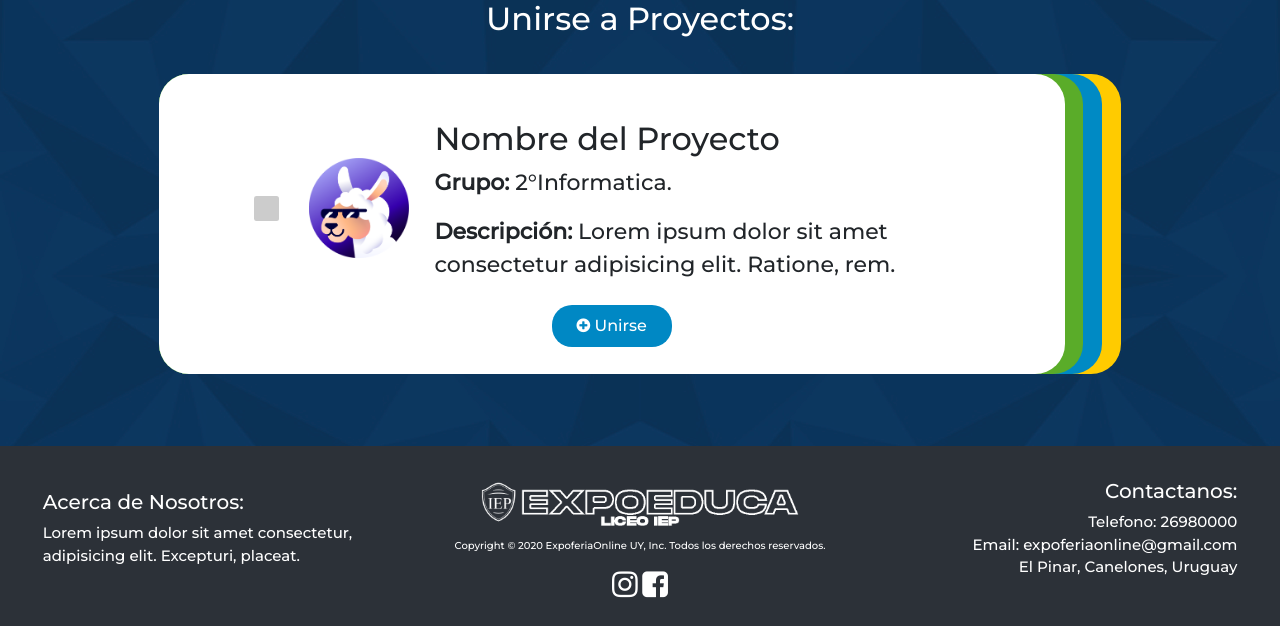
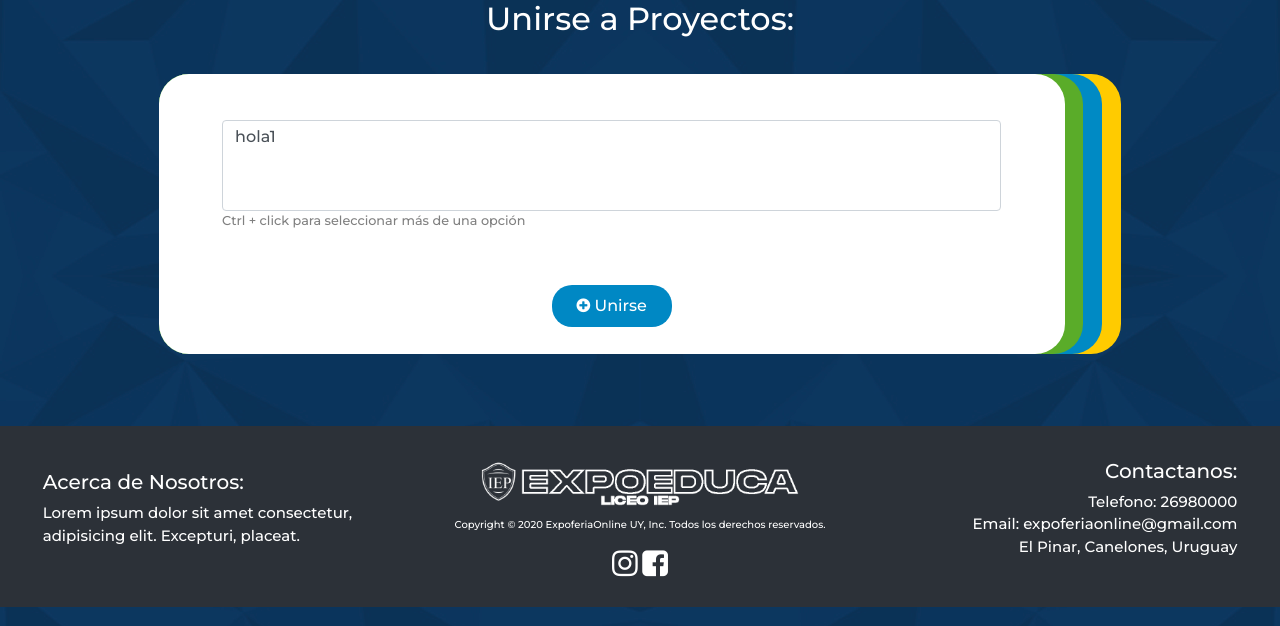
Before and after one commit to JuaniiAndresM/ExpoferiaOnline, a PHP site: page /Proyectos/UnirseProyectos.html in a window 1280 px wide. Shown: the part 124-750 px from the top of the page. Run offline with PHP 8.4, Linux system fonts and the light colour scheme; some libraries are stand-ins or nearby versions.

Commit message:
UnirseProyectos pero mas practico

```diff
--- a/Proyectos/UnirseProyectos.html
+++ b/Proyectos/UnirseProyectos.html
@@ -40,38 +40,12 @@
               <div class="Proyecto">
                 <div class="Tabla">
                   <form action="/ExpoferiaOnline/index.html">
-                  <!-- Esto es igresado por el JS con la información de la BD -->
-                  <label class="chk-opt-child">
-                    <div class="listProyectoUnirse">
-                      <div class="checkForm">
-                        <div style="width: 100%">
-                          <input
-                            type="checkbox"
-                            id="check1"
-                            name="option1"
-                            value="something"
-                          />      <!-- La id tiene que ser única para cada checkbox (la id es el valor de una variable que se suma con una repetitiva) -->
-                          <span class="checkmark"></span>
-                        </div>
-                      </div>
-                      <div class="listFoto">
-                        <img
-                          class="FotoLista"
-                          src="/ExpoferiaOnline/img/user.png"
-                        />
-                      </div>
-                      <hr id="LineaMobileProyecto" />
-                      <div class="textoLista">
-                        <h2>Nombre del Proyecto</h2>
-                        <p><b>Grupo:</b> 2°Informatica.</p>
-                        <p>
-                          <b>Descripción:</b> Lorem ipsum dolor sit amet
-                          consectetur adipisicing elit. Ratione, rem.
-                        </p>
-                      </div>
+                    <div class="sel-unirProy">
+                      <select name="proyectos" id="proyectos" class="form-control" multiple required>
+                        <option>hola1</option>
+                      </select>
+                      <p class="guide">Ctrl + click para seleccionar más de una opción</p>
                     </div>
-                  </label>
-                    <!-- Hasta acá -->
                     <button type="submit">
                       <i class="fa">&#xf055;</i> Unirse
                     </button>
--- a/css/styles.css
+++ b/css/styles.css
@@ -1533,3 +1533,11 @@ footer .Facebook {
 .rad-opt-child input:checked ~ .radicon:after {
   display: block;
 }
+.sel-unirProy{
+  padding-bottom: 5%;
+}
+.guide{
+  text-align: left;
+  color: grey;
+  font-size: 80%;
+}
```
